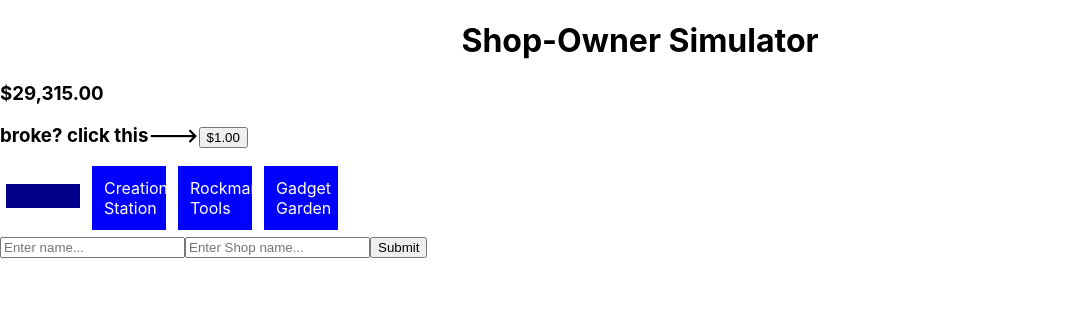
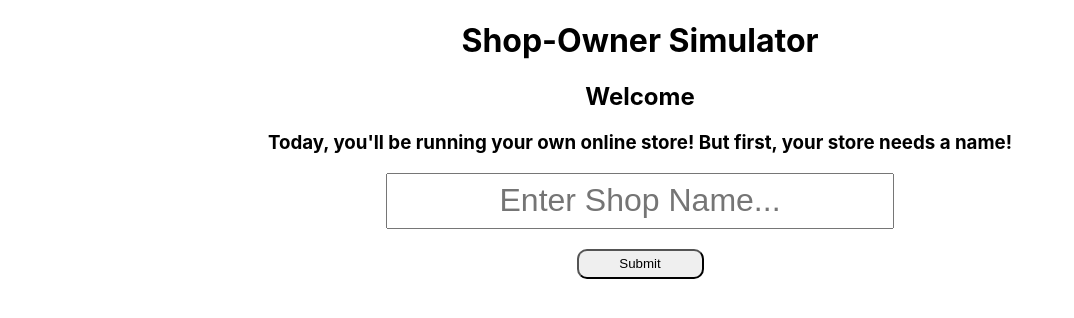
Before and after one commit to David-Friend86/Shop-Owner-Sim, a React (Create React App) app: page / in a window 1280 px wide. Shown: the top 318 px of the page, without its empty margins (0-1074 px from the left). Built offline with nearby package versions, Linux system fonts and the light colour scheme; data requests are answered from the project's data file.

Commit message:
enter shop name now RESTful and simpler

```diff
--- a/db.json
+++ b/db.json
@@ -1,9 +1,8 @@
 {
   "playerInfo": {
     "id": 1,
-    "playerName": " ",
-    "storeName": " ",
-    "cash": 29315
+    "storeName": "",
+    "cash": 29355
   },
   "materials": [
     {
@@ -70,7 +69,7 @@
       "id": 11,
       "name": "Angelic Cotton",
       "image": "http://fantasylife.info/projects/main/upload/items_crop/materials/image-68.jpg",
-      "quantity": 7
+      "quantity": 4
     },
     {
       "id": 12,
@@ -88,13 +87,13 @@
       "id": 14,
       "name": "Gemstone Buttons",
       "image": " ",
-      "quantity": 99
+      "quantity": 97
     },
     {
       "id": 15,
       "name": "Cute Ribbon",
       "image": "http://fantasylife.info/projects/main/upload/items_crop/materials/image-85.jpg ",
-      "quantity": 40
+      "quantity": 38
     },
     {
       "id": 16,
--- a/src/App.js
+++ b/src/App.js
@@ -20,7 +20,7 @@ import names from './nameArray';
 
 function App() {
   const [cash, updateCash] =useState(100)
-  const [playerInfo, updateInfo] = useState(['',''])
+  const [playerInfo, updateInfo] = useState('')
   const [materials, updateMaterials]= useState([])
   const [tools,updateTools]= useState([])
   const [shopInventory, updateInventory] = useState([])
@@ -32,16 +32,23 @@ function App() {
     }
   }
 
-  function handleSubmit(event,name,shop){
+  function handleSubmit(event,shop){
     event.preventDefault()
-    const temp = [name,shop]
-    console.log(temp)
-    updateInfo(temp)
+    updateInfo(shop)
+    fetch('http://localhost:3000/playerInfo/',{
+      method: 'PATCH',
+      headers: {'Content-Type':'application/json'},
+      body: JSON.stringify({
+        storeName: shop
+      })
+    })
+    .then(handleErrors)
+    .catch(e=> console.log(e))
   }
 
   function addMoney(amount){
     const temp = cash + amount
-    updateCash((cash)=> cash=temp)
+    updateCash((cash) => cash=temp)
     fetch('http://localhost:3000/playerInfo/',{
       method: 'PATCH',
       headers: {'Content-Type':'application/json'},
@@ -50,7 +57,6 @@ function App() {
       })
     })
     .then(handleErrors)
-    .then(r=> console.log('error'))
     .catch(e=> console.log(e))
   }
 
@@ -65,7 +71,6 @@ function App() {
       })
     })
     .then(handleErrors)
-    .then(r=> console.log('error'))
     .catch(e=> console.log(e))
   }
 
@@ -81,7 +86,6 @@ function App() {
       })
     })
     .then(handleErrors)
-    .then(r=> console.log('error'))
     .catch(e=> console.log(e))
   }
 
@@ -222,19 +226,21 @@ function App() {
 
     fetch('http://localhost:3000/playerInfo')
     .then(r=> r.json())
-    .then(d=> updateCash(d.cash))
+    .then(d=> {
+      updateInfo(d.storeName)
+      updateCash(d.cash)})
   },[])
 
 
   return (
     <div>
       <h1 style={{textAlign:'center'}}>Shop-Owner Simulator</h1>
+      {playerInfo==""?<Welcome handleSubmit={handleSubmit}/>:
+      <Fragment>
       <Cash cash={cash}/>
       <h3>broke? click this---{'>'}<button onClick={()=>addMoney(1)}>$1.00</button> </h3>
       <ChatContainer messages={chat}/>
-      <NavBar storeName={playerInfo[1]}/>
-      {playerInfo[0]==''?<Welcome handleSubmit={handleSubmit}/>:
-      <Fragment>
+      <NavBar storeName={playerInfo}/>
       <MyMaterials materials={materials} tools={tools}/>
       <Switch>
       <Route path="/creation-station">
@@ -247,7 +253,7 @@ function App() {
         <ElectronicStore buyItem={buyItem} inventory={electronicsInventory} />
       </Route>
       <Route path="/">
-        <Home inventory={shopInventory} storeName={playerInfo[1]} handleCrafting={handleCrafting}/>
+        <Home inventory={shopInventory} storeName={playerInfo} handleCrafting={handleCrafting}/>
       </Route>
     </Switch>
     </Fragment>
--- a/src/Welcome.js
+++ b/src/Welcome.js
@@ -1,15 +1,24 @@
 import React, { Fragment, useState } from "react";
 
+const box = {
+    width: '500px',
+    height: '50px',
+    fontSize: 'xx-large',
+    textAlign: 'center',
+
+}
+
 function Welcome({handleSubmit}){
-    const [name, updateName] = useState('')
     const [shop, updateShop] = useState('')
 
     return(
         <Fragment>
-            <form onSubmit={(event)=>handleSubmit( event,name,shop)}>
-                <input type="text" placeholder="Enter name..." onChange={(e)=>updateName(e.target.value)}></input>
-                <input type="text" placeholder="Enter Shop name..." onChange={(e)=> updateShop(e.target.value)}></input>
-                <input type="submit"></input>
+            <h2 style={{textAlign:'center'}}>Welcome</h2>
+            <h3 style={{textAlign:'center', justifyContent:'center'}} > Today, you'll be running your own online store! But first, your store needs a name!</h3>
+            <form onSubmit={(event)=> handleSubmit( event,shop)} style={{alignItems:'center', display:'grid', justifyContent: 'center', justifyItems: 'center' }}>
+                <input type="text" placeholder="Enter Shop Name..." onChange={(e)=> updateShop(e.target.value)} style={box}></input>
+                <br/>
+                <input type="submit" style={{width:'25%', height:'30px', borderRadius:'10px' }}></input>
             </form>
         </Fragment>
     )
```
